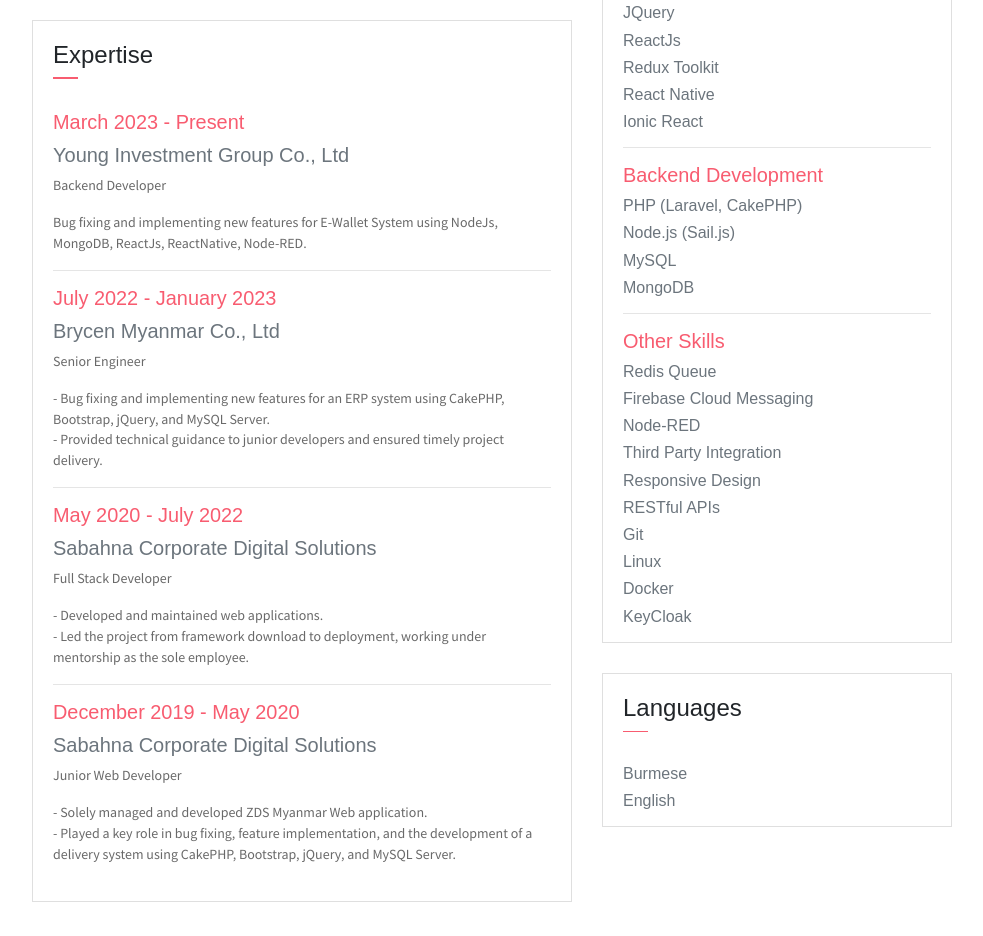
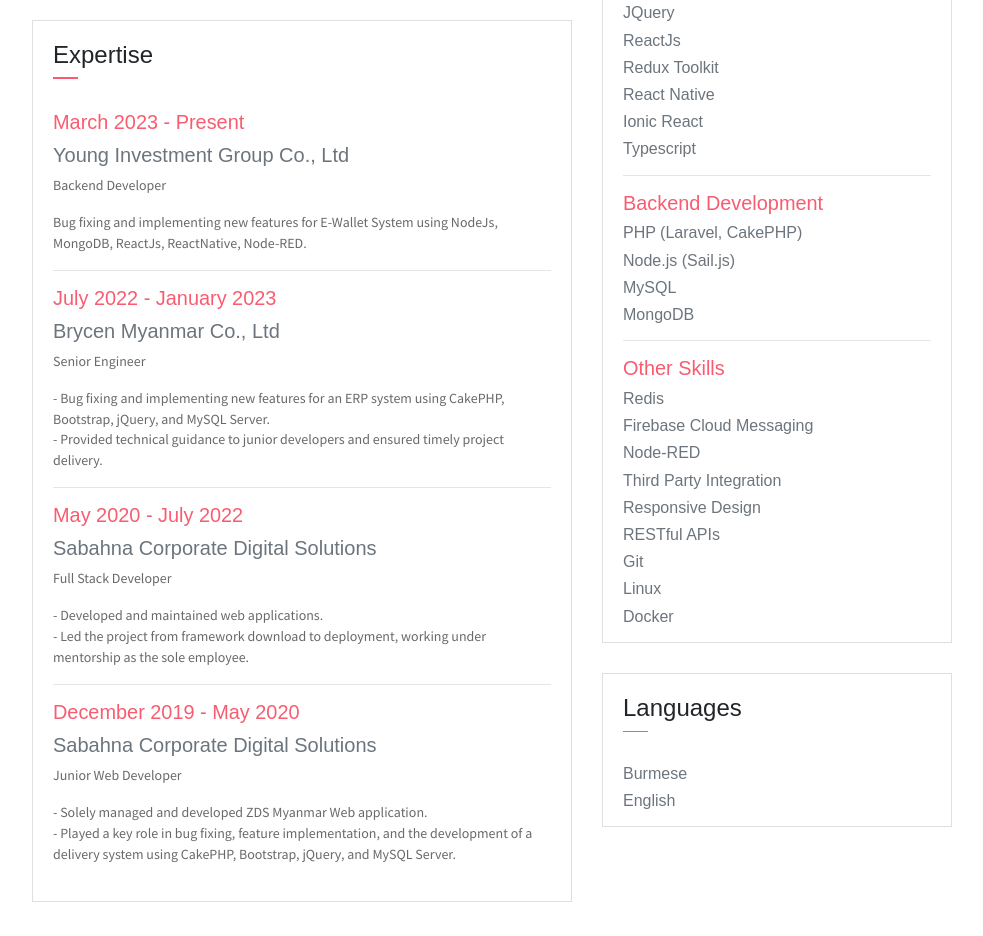
Before and after one commit to wailwinaung-dev/wailwinaung-dev.github.io, a plain HTML site: page index.html in a window 1280 px wide. Shown: the part 1508-2444 px from the top of the page, without its empty margins (148-1131 px from the left). Drawn offline with Linux system fonts and the light colour scheme.

Commit message:
update cv

```diff
--- a/index.html
+++ b/index.html
@@ -15,7 +15,7 @@
     <meta name="viewport" content="width=device-width, initial-scale=1, shrink-to-fit=no">
     <meta name="description" content="Wai Lwin Aung | Full Stack Web Developer">
     <meta name="author" content="Devcrud">
-    <title>Wai Lwin Aung | `Hello World` Developer</title>
+    <title>Wai Lwin Aung | `Full-Stack` Developer</title>
     <!-- font icons -->
     <link rel="stylesheet" href="assets/vendors/themify-icons/css/themify-icons.css">
     <link rel="stylesheet" href="assets/css/wla.css">
@@ -53,7 +53,7 @@
                     <img src="assets/imgs/avatar.jpg" alt="" class="brand-img">
                     <li class="brand-txt">
                         <h5 class="brand-title">Wai Lwin Aung</h5>
-                        <div class="brand-subtitle">Developer</div>
+                        <div class="brand-subtitle">Full-Stack Developer</div>
                     </li>
                 </ul>
                 <ul class="navbar-nav ml-auto">
@@ -223,6 +223,7 @@
 
                             <h6>Ionic React</h6>
 
+                            <h6>Typescript</h6>
                             <hr>
 
                             <h6 class="title text-danger">Backend Development</h6>
@@ -239,7 +240,7 @@
 
                             <h6 class="title text-danger">Other Skills</h6>
 
-                            <h6>Redis Queue</h6>
+                            <h6>Redis</h6>
 
                             <h6>Firebase Cloud Messaging</h6>
 
@@ -256,8 +257,6 @@
                             <h6>Linux</h6>
 
                             <h6>Docker</h6>
-
-                            <h6>KeyCloak</h6>
 
                         </div>
                     </div>
```
Also changed, not shown: 1 other file.
